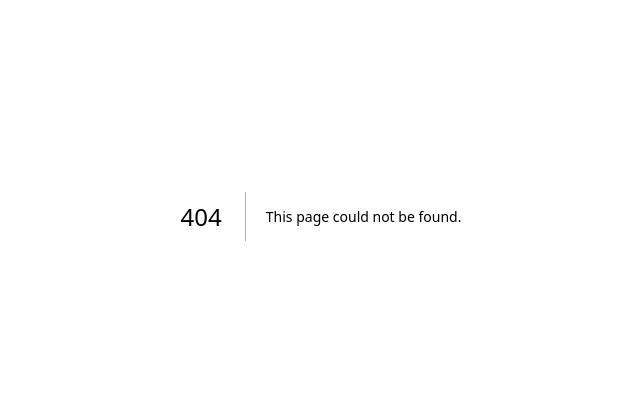
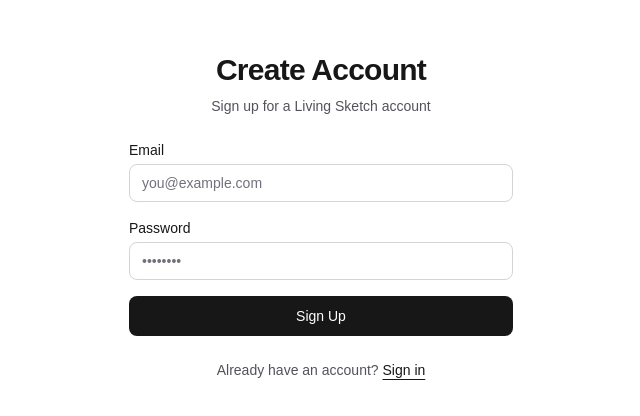
Before and after one commit to cweber12/living-sketch, a Next.js app: page /register in a window 1280 px wide. Before the commit this address had no page. Shown: the part 184-600 px from the top of the page, without its empty margins (319-959 px from the left). Built offline with nearby package versions, Linux system fonts and the light colour scheme; no server answers.

Commit message:
feat(auth): implement login/registration with Supabase Auth

```diff
--- /dev/null
+++ b/app/actions/auth.ts
@@ -0,0 +1,47 @@
+'use server';
+
+import { redirect } from 'next/navigation';
+import { createClient } from '@/lib/supabase/server';
+
+export async function login(formData: FormData) {
+  const supabase = await createClient();
+
+  const data = {
+    email: formData.get('email') as string,
+    password: formData.get('password') as string,
+  };
+
+  const { error } = await supabase.auth.signInWithPassword(data);
+
+  if (error) {
+    redirect('/login?error=' + encodeURIComponent(error.message));
+  }
+
+  redirect('/');
+}
+
+export async function register(formData: FormData) {
+  const supabase = await createClient();
+
+  const data = {
+    email: formData.get('email') as string,
+    password: formData.get('password') as string,
+  };
+
+  const { error } = await supabase.auth.signUp(data);
+
+  if (error) {
+    redirect('/register?error=' + encodeURIComponent(error.message));
+  }
+
+  redirect(
+    '/login?message=' +
+      encodeURIComponent('Check your email to confirm your account.'),
+  );
+}
+
+export async function logout() {
+  const supabase = await createClient();
+  await supabase.auth.signOut();
+  redirect('/login');
+}
--- /dev/null
+++ b/app/auth/callback/route.ts
@@ -0,0 +1,21 @@
+import { NextResponse } from 'next/server';
+import { createClient } from '@/lib/supabase/server';
+
+export async function GET(request: Request) {
+  const { searchParams, origin } = new URL(request.url);
+  const code = searchParams.get('code');
+  const next = searchParams.get('next') ?? '/';
+
+  if (code) {
+    const supabase = await createClient();
+    const { error } = await supabase.auth.exchangeCodeForSession(code);
+    if (!error) {
+      return NextResponse.redirect(`${origin}${next}`);
+    }
+  }
+
+  // Return user to login with error if code exchange fails
+  return NextResponse.redirect(
+    `${origin}/login?error=Could+not+authenticate+user`,
+  );
+}
--- /dev/null
+++ b/app/login/page.tsx
@@ -0,0 +1,82 @@
+import { login } from '@/app/actions/auth';
+import Link from 'next/link';
+
+export default async function LoginPage({
+  searchParams,
+}: {
+  searchParams: Promise<{ error?: string; message?: string }>;
+}) {
+  const { error, message } = await searchParams;
+
+  return (
+    <main className="flex flex-1 flex-col items-center justify-center p-8">
+      <div className="w-full max-w-sm space-y-6">
+        <div className="text-center">
+          <h1 className="text-3xl font-bold tracking-tight">Sign In</h1>
+          <p className="mt-2 text-sm text-zinc-600 dark:text-zinc-400">
+            Sign in to your Living Sketch account
+          </p>
+        </div>
+
+        {error && (
+          <div className="rounded-lg bg-red-100 px-4 py-3 text-sm text-red-700 dark:bg-red-900/30 dark:text-red-400">
+            {error}
+          </div>
+        )}
+
+        {message && (
+          <div className="rounded-lg bg-green-100 px-4 py-3 text-sm text-green-700 dark:bg-green-900/30 dark:text-green-400">
+            {message}
+          </div>
+        )}
+
+        <form action={login} className="space-y-4">
+          <div>
+            <label htmlFor="email" className="block text-sm font-medium">
+              Email
+            </label>
+            <input
+              id="email"
+              name="email"
+              type="email"
+              required
+              className="mt-1 block w-full rounded-lg border border-zinc-300 bg-transparent px-3 py-2 text-sm placeholder-zinc-500 focus:border-foreground focus:outline-none focus:ring-1 focus:ring-foreground dark:border-zinc-700"
+              placeholder="you@example.com"
+            />
+          </div>
+
+          <div>
+            <label htmlFor="password" className="block text-sm font-medium">
+              Password
+            </label>
+            <input
+              id="password"
+              name="password"
+              type="password"
+              required
+              className="mt-1 block w-full rounded-lg border border-zinc-300 bg-transparent px-3 py-2 text-sm placeholder-zinc-500 focus:border-foreground focus:outline-none focus:ring-1 focus:ring-foreground dark:border-zinc-700"
+              placeholder="••••••••"
+            />
+          </div>
+
+          <button
+            type="submit"
+            className="flex w-full items-center justify-center rounded-lg bg-foreground px-4 py-2.5 text-sm font-medium text-background transition-colors hover:opacity-90"
+          >
+            Sign In
+          </button>
+        </form>
+
+        <p className="text-center text-sm text-zinc-600 dark:text-zinc-400">
+          Don&apos;t have an account?{' '}
+          <Link
+            href="/register"
+            className="font-medium text-foreground underline underline-offset-4 hover:opacity-80"
+          >
+            Sign up
+          </Link>
+        </p>
+      </div>
+    </main>
+  );
+}
--- a/app/page.tsx
+++ b/app/page.tsx
@@ -1,65 +1,59 @@
-import Image from "next/image";
+// Home page – landing with navigation to Sketch, Capture, Console
+// Replaces drawing-app/app/index.jsx
 
-export default function Home() {
+import Link from 'next/link';
+import { createClient } from '@/lib/supabase/server';
+import { logout } from '@/app/actions/auth';
+
+export default async function Home() {
+  const supabase = await createClient();
+  const {
+    data: { user },
+  } = await supabase.auth.getUser();
+
   return (
-    <div className="flex flex-col flex-1 items-center justify-center bg-zinc-50 font-sans dark:bg-black">
-      <main className="flex flex-1 w-full max-w-3xl flex-col items-center justify-between py-32 px-16 bg-white dark:bg-black sm:items-start">
-        <Image
-          className="dark:invert"
-          src="/next.svg"
-          alt="Next.js logo"
-          width={100}
-          height={20}
-          priority
-        />
-        <div className="flex flex-col items-center gap-6 text-center sm:items-start sm:text-left">
-          <h1 className="max-w-xs text-3xl font-semibold leading-10 tracking-tight text-black dark:text-zinc-50">
-            To get started, edit the page.tsx file.
-          </h1>
-          <p className="max-w-md text-lg leading-8 text-zinc-600 dark:text-zinc-400">
-            Looking for a starting point or more instructions? Head over to{" "}
-            <a
-              href="https://vercel.com/templates?framework=next.js&utm_source=create-next-app&utm_medium=appdir-template-tw&utm_campaign=create-next-app"
-              className="font-medium text-zinc-950 dark:text-zinc-50"
+    <main className="flex flex-1 flex-col items-center justify-center gap-8 p-8">
+      <h1 className="text-4xl font-bold tracking-tight">Living Sketch</h1>
+      <p className="max-w-md text-center text-lg text-zinc-600 dark:text-zinc-400">
+        Pose-driven animation and sketch drawing
+      </p>
+
+      {user && (
+        <div className="flex items-center gap-4">
+          <span className="text-sm text-zinc-600 dark:text-zinc-400">
+            {user.email}
+          </span>
+          <form action={logout}>
+            <button
+              type="submit"
+              className="rounded-lg border border-zinc-300 px-3 py-1.5 text-sm transition-colors hover:bg-zinc-100 dark:border-zinc-700 dark:hover:bg-zinc-800"
             >
-              Templates
-            </a>{" "}
-            or the{" "}
-            <a
-              href="https://nextjs.org/learn?utm_source=create-next-app&utm_medium=appdir-template-tw&utm_campaign=create-next-app"
-              className="font-medium text-zinc-950 dark:text-zinc-50"
-            >
-              Learning
-            </a>{" "}
-            center.
-          </p>
+              Sign Out
+            </button>
+          </form>
         </div>
-        <div className="flex flex-col gap-4 text-base font-medium sm:flex-row">
-          <a
-            className="flex h-12 w-full items-center justify-center gap-2 rounded-full bg-foreground px-5 text-background transition-colors hover:bg-[#383838] dark:hover:bg-[#ccc] md:w-[158px]"
-            href="https://vercel.com/new?utm_source=create-next-app&utm_medium=appdir-template-tw&utm_campaign=create-next-app"
-            target="_blank"
-            rel="noopener noreferrer"
-          >
-            <Image
-              className="dark:invert"
-              src="/vercel.svg"
-              alt="Vercel logomark"
-              width={16}
-              height={16}
-            />
-            Deploy Now
-          </a>
-          <a
-            className="flex h-12 w-full items-center justify-center rounded-full border border-solid border-black/[.08] px-5 transition-colors hover:border-transparent hover:bg-black/[.04] dark:border-white/[.145] dark:hover:bg-[#1a1a1a] md:w-[158px]"
-            href="https://nextjs.org/docs?utm_source=create-next-app&utm_medium=appdir-template-tw&utm_campaign=create-next-app"
-            target="_blank"
-            rel="noopener noreferrer"
-          >
-            Documentation
-          </a>
-        </div>
-      </main>
-    </div>
+      )}
+
+      <nav className="flex flex-col gap-4 sm:flex-row">
+        <Link
+          href="/sketch"
+          className="flex h-14 w-48 items-center justify-center rounded-xl bg-foreground text-background transition-colors hover:opacity-90"
+        >
+          Sketch Canvas
+        </Link>
+        <Link
+          href="/capture"
+          className="flex h-14 w-48 items-center justify-center rounded-xl bg-foreground text-background transition-colors hover:opacity-90"
+        >
+          Motion Capture
+        </Link>
+        <Link
+          href="/console"
+          className="flex h-14 w-48 items-center justify-center rounded-xl bg-foreground text-background transition-colors hover:opacity-90"
+        >
+          Animation Console
+        </Link>
+      </nav>
+    </main>
   );
 }
--- /dev/null
+++ b/app/register/page.tsx
@@ -0,0 +1,77 @@
+import { register } from '@/app/actions/auth';
+import Link from 'next/link';
+
+export default async function RegisterPage({
+  searchParams,
+}: {
+  searchParams: Promise<{ error?: string }>;
+}) {
+  const { error } = await searchParams;
+
+  return (
+    <main className="flex flex-1 flex-col items-center justify-center p-8">
+      <div className="w-full max-w-sm space-y-6">
+        <div className="text-center">
+          <h1 className="text-3xl font-bold tracking-tight">Create Account</h1>
+          <p className="mt-2 text-sm text-zinc-600 dark:text-zinc-400">
+            Sign up for a Living Sketch account
+          </p>
+        </div>
+
+        {error && (
+          <div className="rounded-lg bg-red-100 px-4 py-3 text-sm text-red-700 dark:bg-red-900/30 dark:text-red-400">
+            {error}
+          </div>
+        )}
+
+        <form action={register} className="space-y-4">
+          <div>
+            <label htmlFor="email" className="block text-sm font-medium">
+              Email
+            </label>
+            <input
+              id="email"
+              name="email"
+              type="email"
+              required
+              className="mt-1 block w-full rounded-lg border border-zinc-300 bg-transparent px-3 py-2 text-sm placeholder-zinc-500 focus:border-foreground focus:outline-none focus:ring-1 focus:ring-foreground dark:border-zinc-700"
+              placeholder="you@example.com"
+            />
+          </div>
+
+          <div>
+            <label htmlFor="password" className="block text-sm font-medium">
+              Password
+            </label>
+            <input
+              id="password"
+              name="password"
+              type="password"
+              required
+              minLength={6}
+              className="mt-1 block w-full rounded-lg border border-zinc-300 bg-transparent px-3 py-2 text-sm placeholder-zinc-500 focus:border-foreground focus:outline-none focus:ring-1 focus:ring-foreground dark:border-zinc-700"
+              placeholder="••••••••"
+            />
+          </div>
+
+          <button
+            type="submit"
+            className="flex w-full items-center justify-center rounded-lg bg-foreground px-4 py-2.5 text-sm font-medium text-background transition-colors hover:opacity-90"
+          >
+            Sign Up
+          </button>
+        </form>
+
+        <p className="text-center text-sm text-zinc-600 dark:text-zinc-400">
+          Already have an account?{' '}
+          <Link
+            href="/login"
+            className="font-medium text-foreground underline underline-offset-4 hover:opacity-80"
+          >
+            Sign in
+          </Link>
+        </p>
+      </div>
+    </main>
+  );
+}
```
